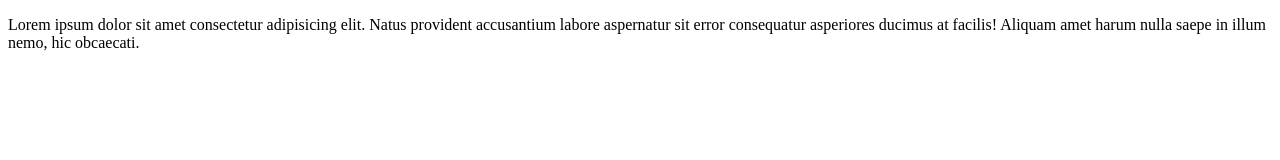
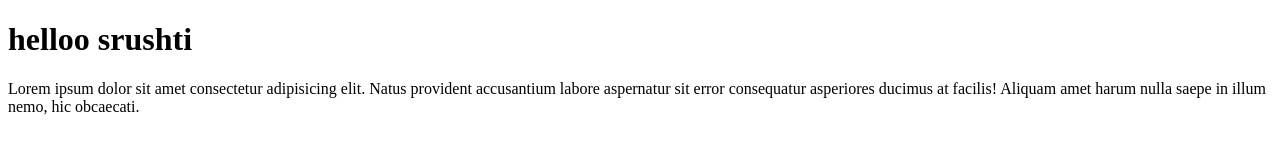
Before and after one commit to sm320/Project_1, a plain HTML site: page index.html in a window 1280 px wide. Drawn offline with Linux system fonts and the light colour scheme.

Commit message:
new commiitt

```diff
--- a/index.html
+++ b/index.html
@@ -6,6 +6,7 @@
     <title>Document</title>
 </head>
 <body>
+    <h1>helloo srushti</h1>
     <p>
         Lorem ipsum dolor sit amet consectetur adipisicing elit. Natus provident accusantium labore aspernatur sit error consequatur asperiores ducimus at facilis! Aliquam amet harum nulla saepe in illum nemo, hic obcaecati.
     </p>
```
